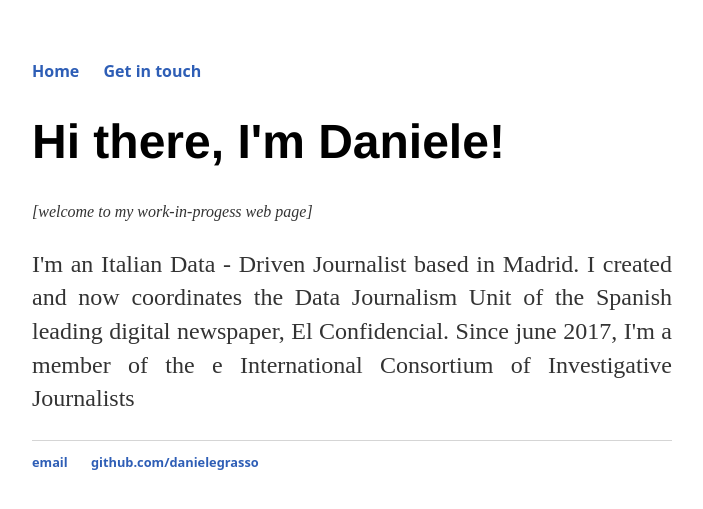
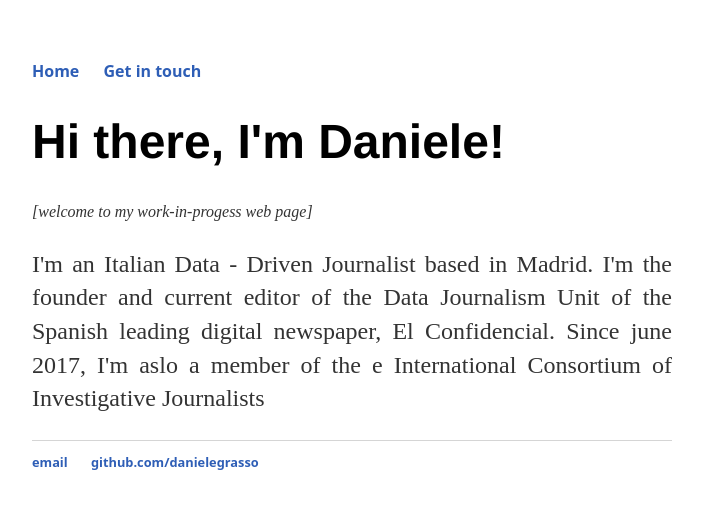
Before and after one commit to danielegrasso/danielegrasso.github.io, a Jekyll site: the page built from index.html, in a window 1280 px wide. Shown: the top 509 px of the page, without its empty margins (288-991 px from the left). Built offline with Jekyll 4.4.1, drawn with Linux system fonts in a browser that asks for light colours.

Commit message:
Update index.html

```diff
--- a/index.html
+++ b/index.html
@@ -4,4 +4,4 @@
 ---
 <div class="blurb">
 	<h1>Hi there, I'm Daniele!</h1> <p style="font-size:1em; font-style:italic;">[welcome to my work-in-progess web page]</p>
-	<p>I'm an Italian Data - Driven Journalist based in Madrid. I created and now coordinates the Data Journalism Unit of the Spanish leading digital newspaper, El Confidencial. Since june 2017, I'm a member of the e International Consortium of Investigative Journalists </p>
+	<p>I'm an Italian Data - Driven Journalist based in Madrid. I'm the founder and current editor of the Data Journalism Unit of the Spanish leading digital newspaper, El Confidencial. Since june 2017, I'm aslo a member of the e International Consortium of Investigative Journalists </p>
```
